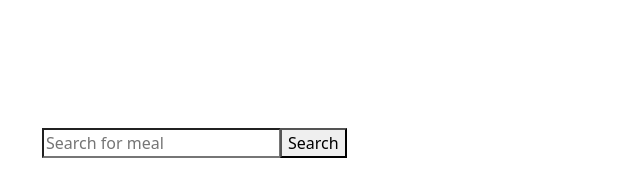
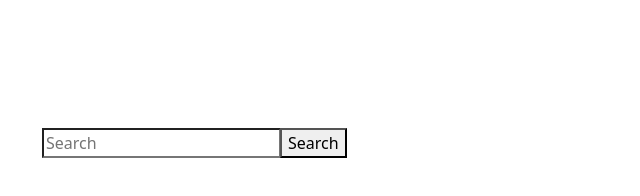
Before and after one commit to jyotirm0y-paul/assignment-05, a plain HTML site: page index.html in a window 1280 px wide. Shown: the full height of the page, 319-959 px from the left. Drawn offline with nearby package versions, Linux system fonts and the light colour scheme.

Commit message:
placeholder

```diff
--- a/index.html
+++ b/index.html
@@ -40,7 +40,7 @@
     <div class="container">
       <form class="col-md-6 m-auto py-5" id="form">
         <div class="input-group mb-3">
-          <input type="search" id="input" placeholder="Search for meal">
+          <input type="search" id="input" placeholder="Search">
           <div class="input-group-append">
             <button type="button" onclick="searchMeal ()" id="search-btn">Search</button>
           </div>
```
